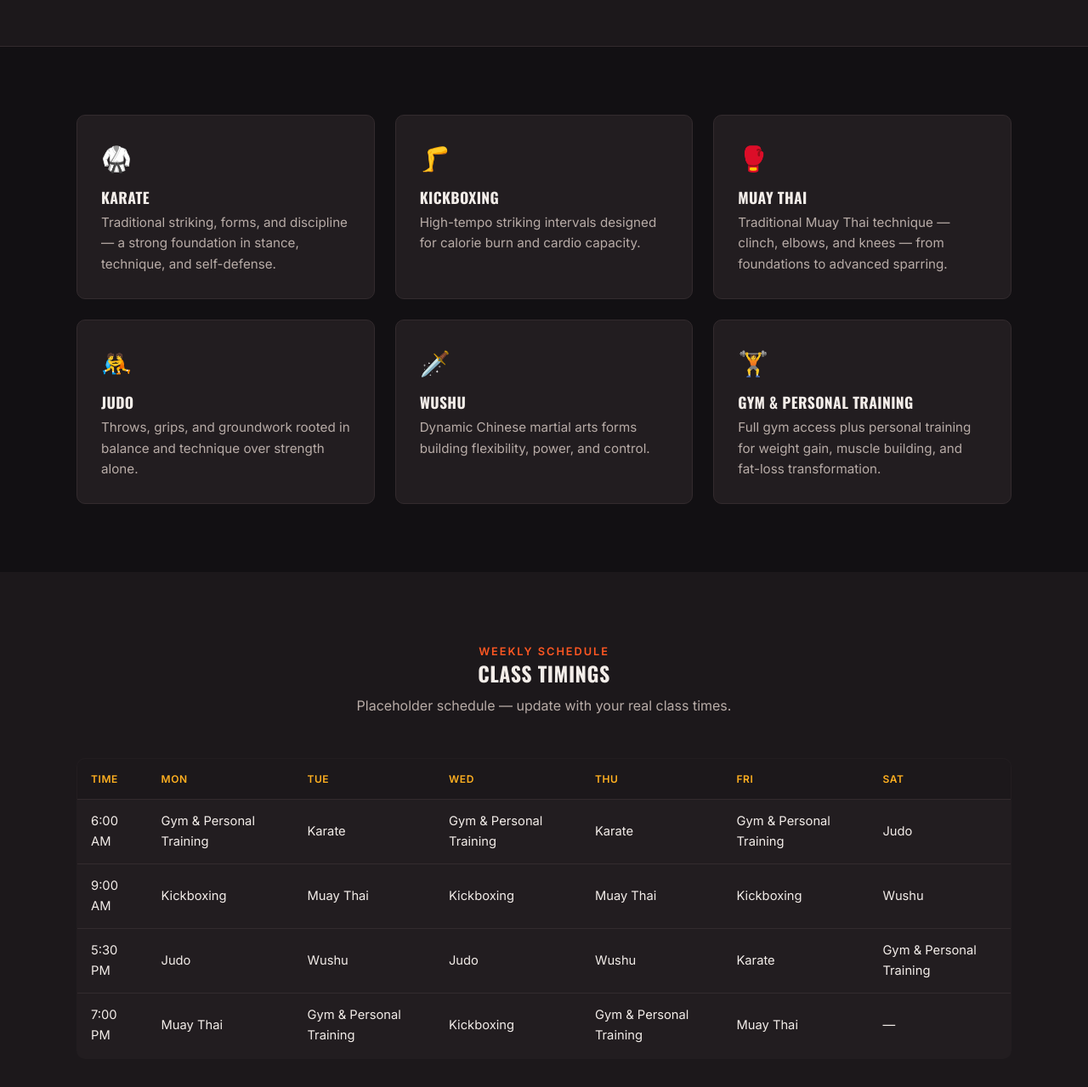
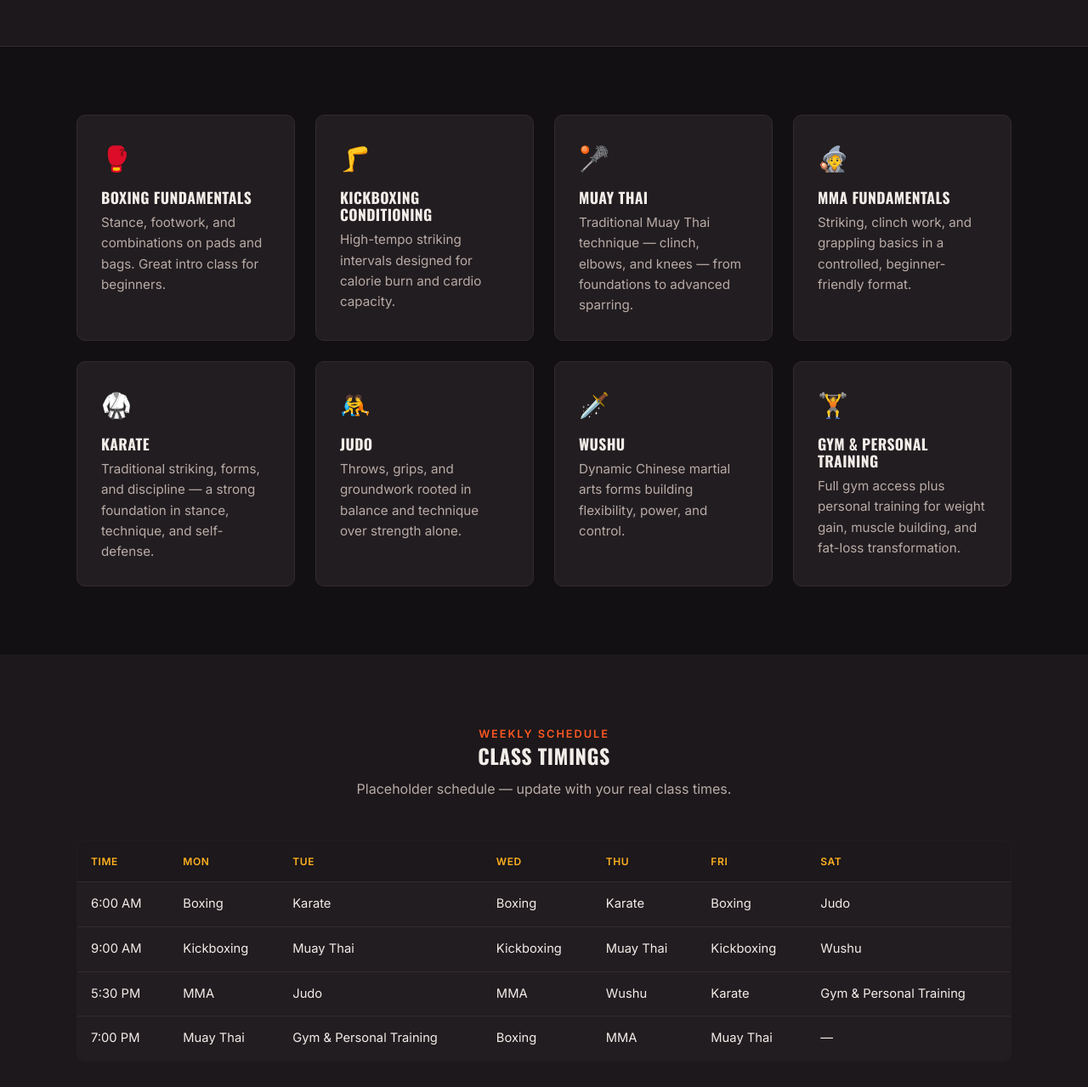
Before and after one commit to sreeragrv26/VolcanoFitandFight, a plain HTML site: page classes.html in a window 1280 px wide. Shown: the part 260-1539 px from the top of the page at 85% size. Drawn offline with nearby package versions, Linux system fonts and the light colour scheme.

Commit message:
Add Boxing and MMA back to the discipline list
The gym also teaches Boxing and MMA alongside the martial arts
already listed (Karate, Kickboxing, Muay Thai, Judo, Wushu), so
they're restored across the homepage, classes/schedule, trainers,
pricing, and contact pages.

Co-Authored-By: Claude Sonnet 5 <noreply@anthropic.com>
Claude-Session: https://claude.ai/code/session_01WG9P9DZfn2maWxMJYjWGLT

```diff
--- a/classes.html
+++ b/classes.html
@@ -4,7 +4,7 @@
 <meta charset="UTF-8">
 <meta name="viewport" content="width=device-width, initial-scale=1.0">
 <title>Classes &amp; Schedule | Volcano Fit and Fight</title>
-<meta name="description" content="Explore Volcano Fit and Fight's weekly schedule in Koyilandy: Karate, Kickboxing, Muay Thai, Judo, Wushu, and gym &amp; personal training for all levels.">
+<meta name="description" content="Explore Volcano Fit and Fight's weekly schedule in Koyilandy: Boxing, Kickboxing, Muay Thai, MMA, Karate, Judo, Wushu, and gym &amp; personal training for all levels.">
 <link rel="preconnect" href="https://fonts.googleapis.com">
 <link href="https://fonts.googleapis.com/css2?family=Oswald:wght@500;700&family=Inter:wght@400;500;600&display=swap" rel="stylesheet">
 <link rel="stylesheet" href="css/styles.css">
@@ -34,21 +34,31 @@
 
 <section class="section">
   <div class="container">
-    <div class="grid grid-3">
+    <div class="grid grid-4">
+      <div class="card">
+        <span class="icon">&#129354;</span>
+        <h3>Boxing Fundamentals</h3>
+        <p>Stance, footwork, and combinations on pads and bags. Great intro class for beginners.</p>
+      </div>
+      <div class="card">
+        <span class="icon">&#129461;</span>
+        <h3>Kickboxing Conditioning</h3>
+        <p>High-tempo striking intervals designed for calorie burn and cardio capacity.</p>
+      </div>
+      <div class="card">
+        <span class="icon">&#129357;</span>
+        <h3>Muay Thai</h3>
+        <p>Traditional Muay Thai technique &mdash; clinch, elbows, and knees &mdash; from foundations to advanced sparring.</p>
+      </div>
+      <div class="card">
+        <span class="icon">&#129497;</span>
+        <h3>MMA Fundamentals</h3>
+        <p>Striking, clinch work, and grappling basics in a controlled, beginner-friendly format.</p>
+      </div>
       <div class="card">
         <span class="icon">&#129355;</span>
         <h3>Karate</h3>
         <p>Traditional striking, forms, and discipline &mdash; a strong foundation in stance, technique, and self-defense.</p>
-      </div>
-      <div class="card">
-        <span class="icon">&#129461;</span>
-        <h3>Kickboxing</h3>
-        <p>High-tempo striking intervals designed for calorie burn and cardio capacity.</p>
-      </div>
-      <div class="card">
-        <span class="icon">&#129354;</span>
-        <h3>Muay Thai</h3>
-        <p>Traditional Muay Thai technique &mdash; clinch, elbows, and knees &mdash; from foundations to advanced sparring.</p>
       </div>
       <div class="card">
         <span class="icon">&#129340;</span>
@@ -92,11 +102,11 @@
         <tbody>
           <tr>
             <td>6:00 AM</td>
-            <td>Gym &amp; Personal Training</td>
+            <td>Boxing</td>
             <td>Karate</td>
-            <td>Gym &amp; Personal Training</td>
+            <td>Boxing</td>
             <td>Karate</td>
-            <td>Gym &amp; Personal Training</td>
+            <td>Boxing</td>
             <td>Judo</td>
           </tr>
           <tr>
@@ -110,9 +120,9 @@
           </tr>
           <tr>
             <td>5:30 PM</td>
+            <td>MMA</td>
             <td>Judo</td>
-            <td>Wushu</td>
-            <td>Judo</td>
+            <td>MMA</td>
             <td>Wushu</td>
             <td>Karate</td>
             <td>Gym &amp; Personal Training</td>
@@ -121,8 +131,8 @@
             <td>7:00 PM</td>
             <td>Muay Thai</td>
             <td>Gym &amp; Personal Training</td>
-            <td>Kickboxing</td>
-            <td>Gym &amp; Personal Training</td>
+            <td>Boxing</td>
+            <td>MMA</td>
             <td>Muay Thai</td>
             <td>&mdash;</td>
           </tr>
```
Also changed, not shown: contact.html (+4 -2 lines), index.html (+18 -8 lines), pricing.html (+1 -1 lines), trainers.html (+19 -3 lines).
